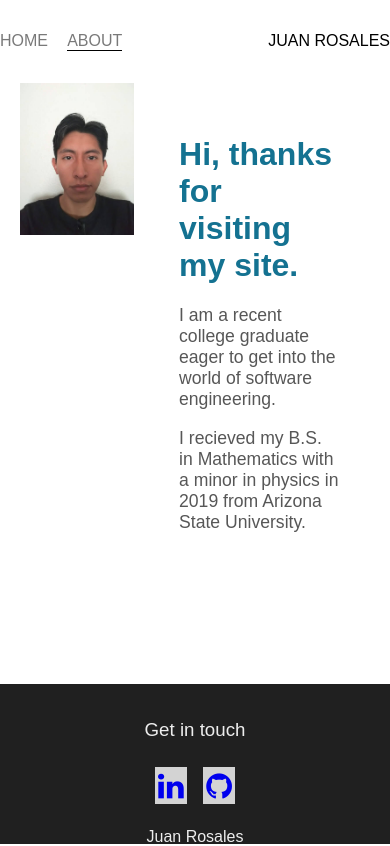
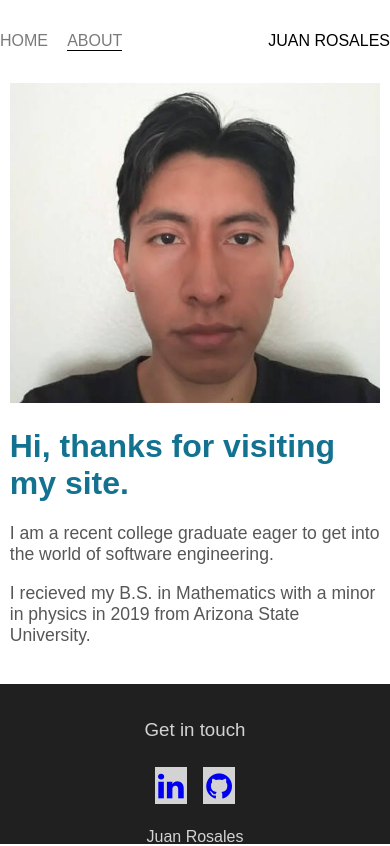
Before and after one commit to JuanRubi/Demo, a plain HTML site: page dist/about.html in a window 390 px wide. Drawn offline with Linux system fonts and the light colour scheme.

Commit message:
Update About Page
Added responsives to the about page

```diff
--- a/dist/styles.css
+++ b/dist/styles.css
@@ -155,12 +155,35 @@ body {
     font-size: 1.1rem;
 }
 
+@media (max-width: 800px)
+{
+    .about-content-wrapper {
+        width: 95%;
+        flex-direction: column;
+    }
+
+    .profile-image-wrapper {
+        width: 100%;
+    }
+
+    .profile-picture {
+        width: 100%;
+        max-height: 20rem;
+        object-fit: cover;
+    }
+
+    .profile-content-wrapper {
+        width: 100%;
+        margin: 0 auto;
+    }
+}
+
 /* ---------------------------      FOOTER STYLES       ------------------------------- */
 
 footer
 {
     background: #202020;
-    color: #ededed;
+    color: lightgray;
     height: 10rem;
     text-align: center;
 }
```
